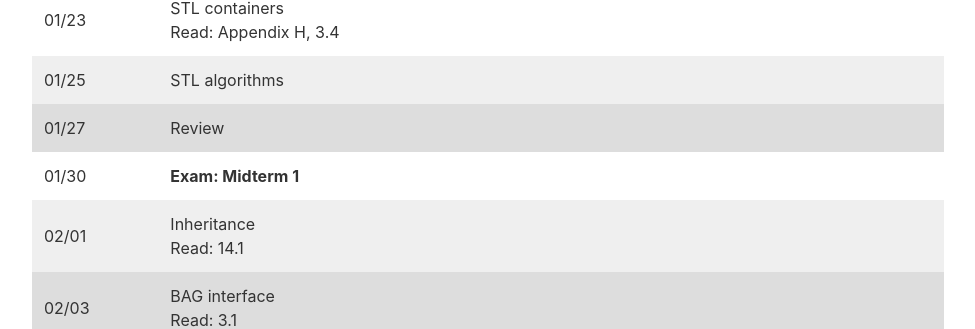
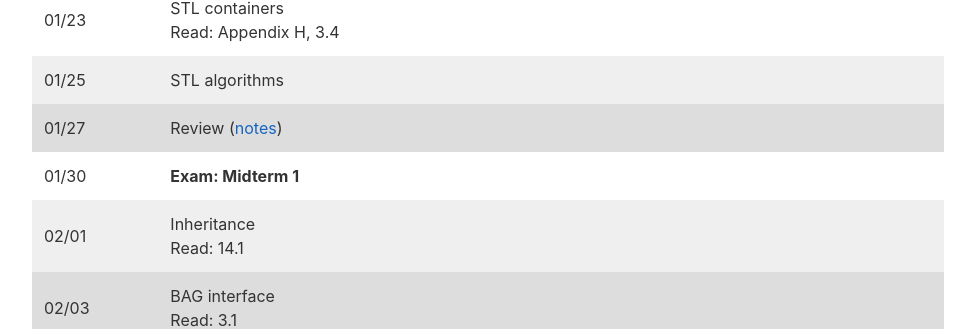
Before and after one commit to jacksonjw12/mbannister.github.io, a Jekyll site: the page built from _teaching/60-w17/index.md, in a window 1280 px wide and 900 px high, scrolled down 2602 px. Shown: the part 142-471 px from the top of the window, without its empty margins (152-1127 px from the left). Built offline with Jekyll 4.4.1, drawn with Linux system fonts in a browser that asks for light colours.

```diff
--- a/_teaching/60-w17/index.md
+++ b/_teaching/60-w17/index.md
@@ -96,7 +96,7 @@
 01/20 | Template classes <br /> Read: 6.2 | [Homework02](Homework/Homework02.html)
 01/23 | STL containers <br /> Read: Appendix H, 3.4<!-- Week 3; loops -->
 01/25 | STL algorithms
-01/27 | Review
+01/27 | Review ([notes](Slides/mt1.pdf))
 01/30 | __Exam: Midterm 1__ <!-- Week 4; functions -->
 02/01 | Inheritance <br /> Read: 14.1
 02/03 | BAG interface <br /> Read: 3.1<!-- drop without a W -->
```
Also changed, not shown: _teaching/10-w17/index.md (+1 -1 lines), 2 other files.
